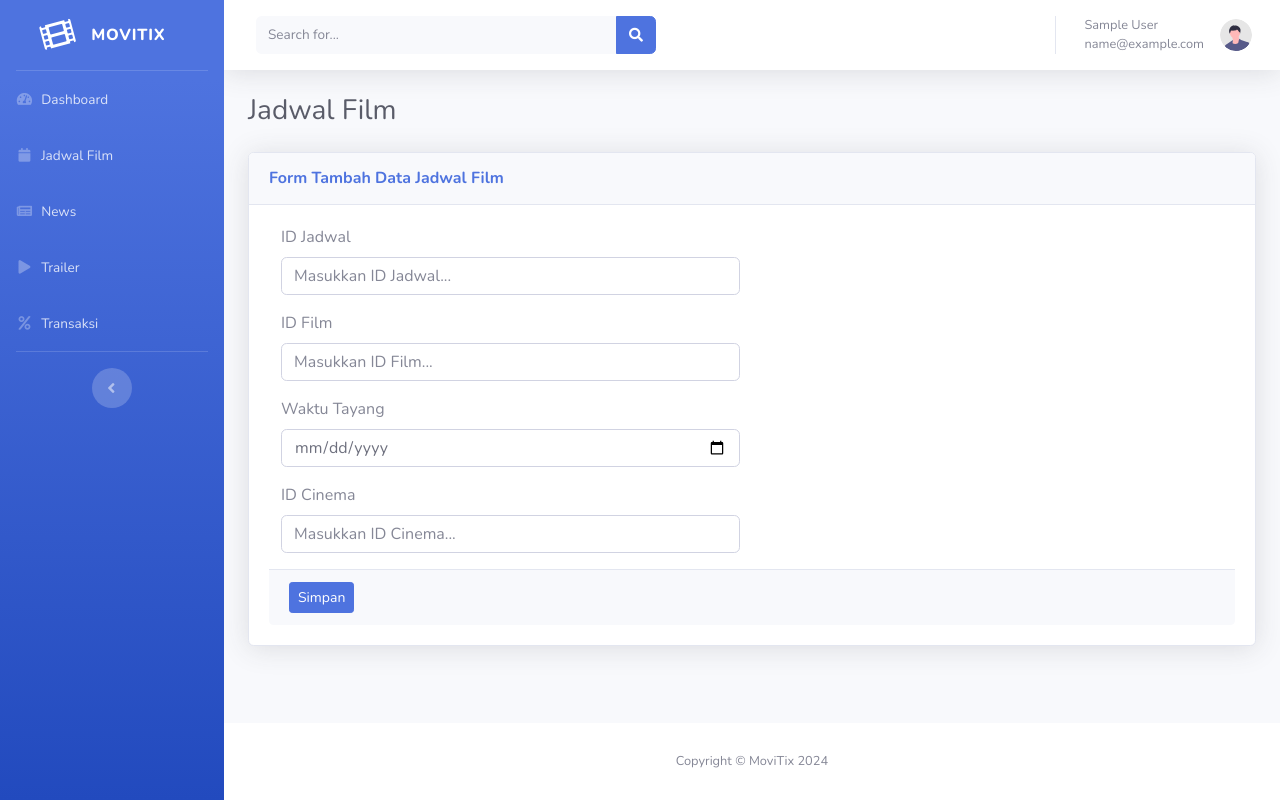
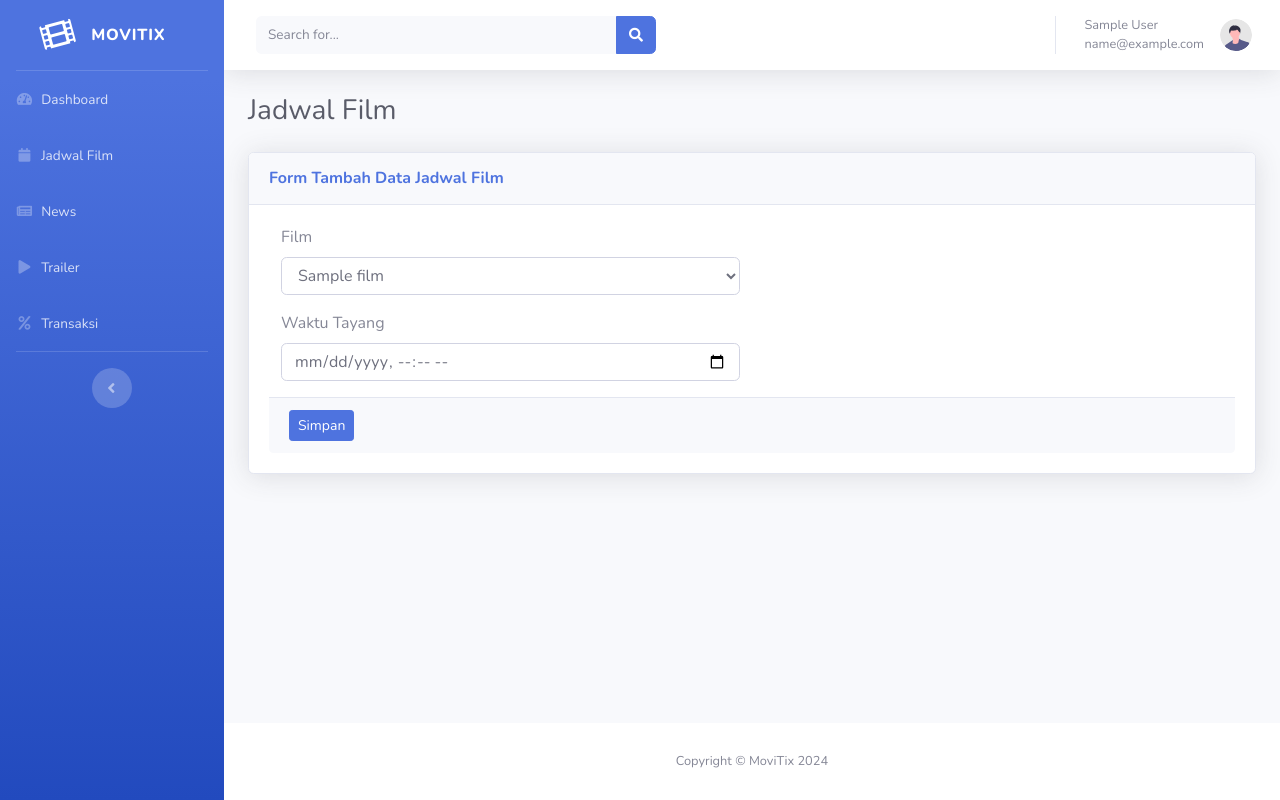
Before and after one commit to Fauzi-Taufiq/bioskop, a PHP site: page /admin/jadwalfilm_tambah.php in a window 1280 px wide. Run offline with PHP 8.4, Linux system fonts and the light colour scheme; the visitor is signed in with stand-in values (Sample User, id 1); tables that the repository leaves empty or names only in its code hold one stand-in row (values such as "Sample post").

Commit message:
'jadwal-dropdown'

```diff
--- a/admin/jadwal_film_admin.php
+++ b/admin/jadwal_film_admin.php
@@ -76,7 +76,6 @@
                                                     <th>ID Jadwal</th>
                                                     <th>Film</th>
                                                     <th>Waktu Tayang</th>
-                                                    <th>Teater</th>
                                                     <th>Aksi</th>
                                                 </tr>
                                             </thead>
@@ -84,7 +83,7 @@
                                                 <?php
 
                                                 include "../koneksi.php";
-                                                $jadwal = mysqli_query($connection, "SELECT j.id_jadwal, f.nama, j.waktu_tayang, c.cinema  FROM jadwal j join film f on f.id_film=j.id_film join cinema c on c.id_cinema=j.id_cinema");
+                                                $jadwal = mysqli_query($connection, "SELECT j.id_jadwal, f.nama, j.waktu_tayang  FROM jadwal j join film f on f.id_film=j.id_film ");
 
                                                 while ($show = mysqli_fetch_array($jadwal)) {
 
@@ -93,7 +92,6 @@
                                                     <td><?php echo $show['id_jadwal']; ?></td>
                                                     <td><?php echo $show['nama']; ?></td>
                                                     <td><?php echo $show['waktu_tayang']; ?></td>
-                                                    <td><?php echo $show['cinema']; ?></td>
                                                     <td>
                                                         <a href="" class="btn btn-sm btn-primary">Ubah</a>
                                                         <a href="" class="btn btn-sm btn-danger">Hapus</a>
--- a/admin/jadwalfilm_tambah.php
+++ b/admin/jadwalfilm_tambah.php
@@ -1,8 +1,53 @@
+<?php
+include "../koneksi.php";
+
+$where = "";
+if (isset($_POST["filter_film"])) {
+    if (!empty($_POST["filter_film"])) {
+        $film = mysqli_real_escape_string($connection, $_POST["filter_film"]);
+        $where = " WHERE j.id_film='" . $film . "'";
+    }
+}
+
+$query = "SELECT
+            j.id_jadwal,
+            f.id_film,
+            j.waktu_tayang
+        FROM
+            jadwal j
+        JOIN
+            film f
+        ON j.id_film = f.id_film" . $where;
+
+$hasil = mysqli_query($connection, $query);
+if (!$hasil) {
+    echo "kesalahan query: " . mysqli_error($connection);
+}
+
+if (isset($_POST['simpan'])) {
+    $film = $_POST['film'];
+    $waktu_tayang = $_POST['waktu_tayang'];
+
+    $data = mysqli_query($connection, "INSERT INTO jadwal (id_film, waktu_tayang) VALUES ('$film', '$waktu_tayang')") or die("data salah: " . mysqli_error($connection));
+
+    if ($data) {
+        echo "<script>
+                alert('data berhasil disimpan');
+                window.location.replace('tampil.php');
+            </script>";
+    } else {
+        echo "<script>
+                alert('data gagal disimpan');
+                window.location.replace('add.php');
+            </script>";
+    }
+}
+?>
+
 <!DOCTYPE html>
 <html lang="en">
 
 <head>
-
     <meta charset="utf-8">
     <meta http-equiv="X-UA-Compatible" content="IE=edge">
     <meta name="viewport" content="width=device-width, initial-scale=1, shrink-to-fit=no">
@@ -13,55 +58,36 @@
 
     <!-- Custom fonts for this template-->
     <link href="vendor/fontawesome-free/css/all.min.css" rel="stylesheet" type="text/css">
-    <link
-        href="https://fonts.googleapis.com/css?family=Nunito:200,200i,300,300i,400,400i,600,600i,700,700i,800,800i,900,900i"
-        rel="stylesheet">
+    <link href="https://fonts.googleapis.com/css?family=Nunito:200,200i,300,300i,400,400i,600,600i,700,700i,800,800i,900,900i" rel="stylesheet">
 
     <!-- Custom styles for this template-->
     <link href="css/sb-admin-2.min.css" rel="stylesheet">
-
 </head>
 
 <body id="page-top">
-
     <!-- Page Wrapper -->
     <div id="wrapper">
-
         <!-- Sidebar -->
-        <?php
-
-        include "sidebar.php";
-
-        ?>
+        <?php include "sidebar.php"; ?>
         <!-- End of Sidebar -->
 
         <!-- Content Wrapper -->
         <div id="content-wrapper" class="d-flex flex-column">
-
             <!-- Main Content -->
             <div id="content">
-
                 <!-- Topbar -->
-                <?php
-
-                include "navbar.php";
-
-                ?>
+                <?php include "navbar.php"; ?>
                 <!-- End of Topbar -->
 
                 <!-- Begin Page Content -->
                 <div class="container-fluid">
-
                     <!-- Page Heading -->
                     <div class="d-sm-flex align-items-center justify-content-between mb-4">
                         <h1 class="h3 mb-0 text-gray-800">Jadwal Film</h1>
                     </div>
 
-
                     <!-- Content Row -->
-
                     <div class="row">
-
                         <!-- Area Chart -->
                         <div class="col-xl-12 col-lg-12">
                             <div class="card shadow mb-4">
@@ -69,22 +95,22 @@
                                     <h6 class="m-0 font-weight-bold text-primary">Form Tambah Data Jadwal Film</h6>
                                 </div>
                                 <div class="card-body">
-                                    <form action="jadwal_sql.php" method="POST">
+                                    <form action="" method="POST">
                                         <div class="form-group col-md-6">
-                                            <label for="">ID Jadwal</label>
-                                            <input type="number" class="form-control" name="id_jadwal" placeholder="Masukkan ID Jadwal...">
+                                            <label for="film">Film</label>
+                                            <select name="film" id="film" class="form-control">
+                                                <?php
+                                                $query = "SELECT id_film, nama FROM film";
+                                                $hasil = mysqli_query($connection, $query);
+                                                while ($film = mysqli_fetch_assoc($hasil)) {
+                                                    echo "<option value='" . $film["id_film"] . "'>" . $film["nama"] . "</option>";
+                                                }
+                                                ?>
+                                            </select>
                                         </div>
                                         <div class="form-group col-md-6">
-                                            <label for="">ID Film</label>
-                                            <input type="number" class="form-control" name="id_film" placeholder="Masukkan ID Film...">
-                                        </div>
-                                        <div class="form-group col-md-6">
-                                            <label for="">Waktu Tayang</label>
-                                            <input type="date" class="form-control" name="waktu_tayang" placeholder="Masukkan Waktu Tayang...">
-                                        </div>
-                                        <div class="form-group col-md-6">
-                                            <label for="">ID Cinema</label>
-                                            <input type="number" class="form-control" name="id_cinema" placeholder="Masukkan ID Cinema...">
+                                            <label for="waktu_tayang">Waktu Tayang</label>
+                                            <input type="datetime-local" class="form-control" name="waktu_tayang" id="waktu_tayang">
                                         </div>
                                         <div class="card-footer">
                                             <button type="submit" name="simpan" class="btn btn-sm btn-primary">Simpan</button>
@@ -100,16 +126,10 @@
             <!-- End of Main Content -->
 
             <!-- Footer -->
-            <?php
-
-            include "footer.php";
-
-            ?>
+            <?php include "footer.php"; ?>
             <!-- End of Footer -->
-
         </div>
         <!-- End of Content Wrapper -->
-
     </div>
     <!-- End of Page Wrapper -->
 
@@ -119,8 +139,7 @@
     </a>
 
     <!-- Logout Modal-->
-    <div class="modal fade" id="logoutModal" tabindex="-1" role="dialog" aria-labelledby="exampleModalLabel"
-        aria-hidden="true">
+    <div class="modal fade" id="logoutModal" tabindex="-1" role="dialog" aria-labelledby="exampleModalLabel" aria-hidden="true">
         <div class="modal-dialog" role="document">
             <div class="modal-content">
                 <div class="modal-header">
@@ -154,7 +173,6 @@
     <!-- Page level custom scripts -->
     <script src="js/demo/chart-area-demo.js"></script>
     <script src="js/demo/chart-pie-demo.js"></script>
-
 </body>
 
 </html>
```
Also changed, not shown: admin/jadwal_sql.php (+43 -19 lines).
